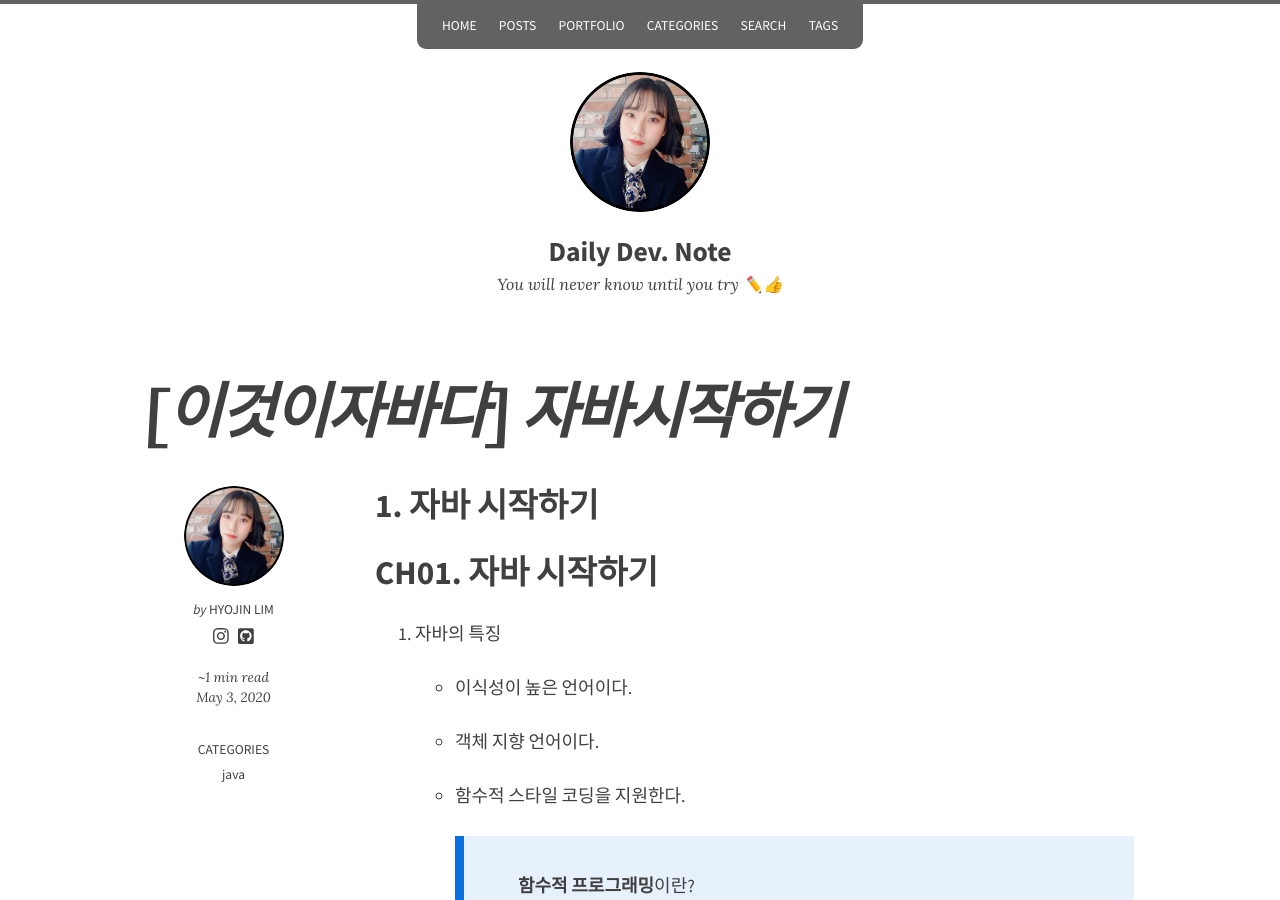
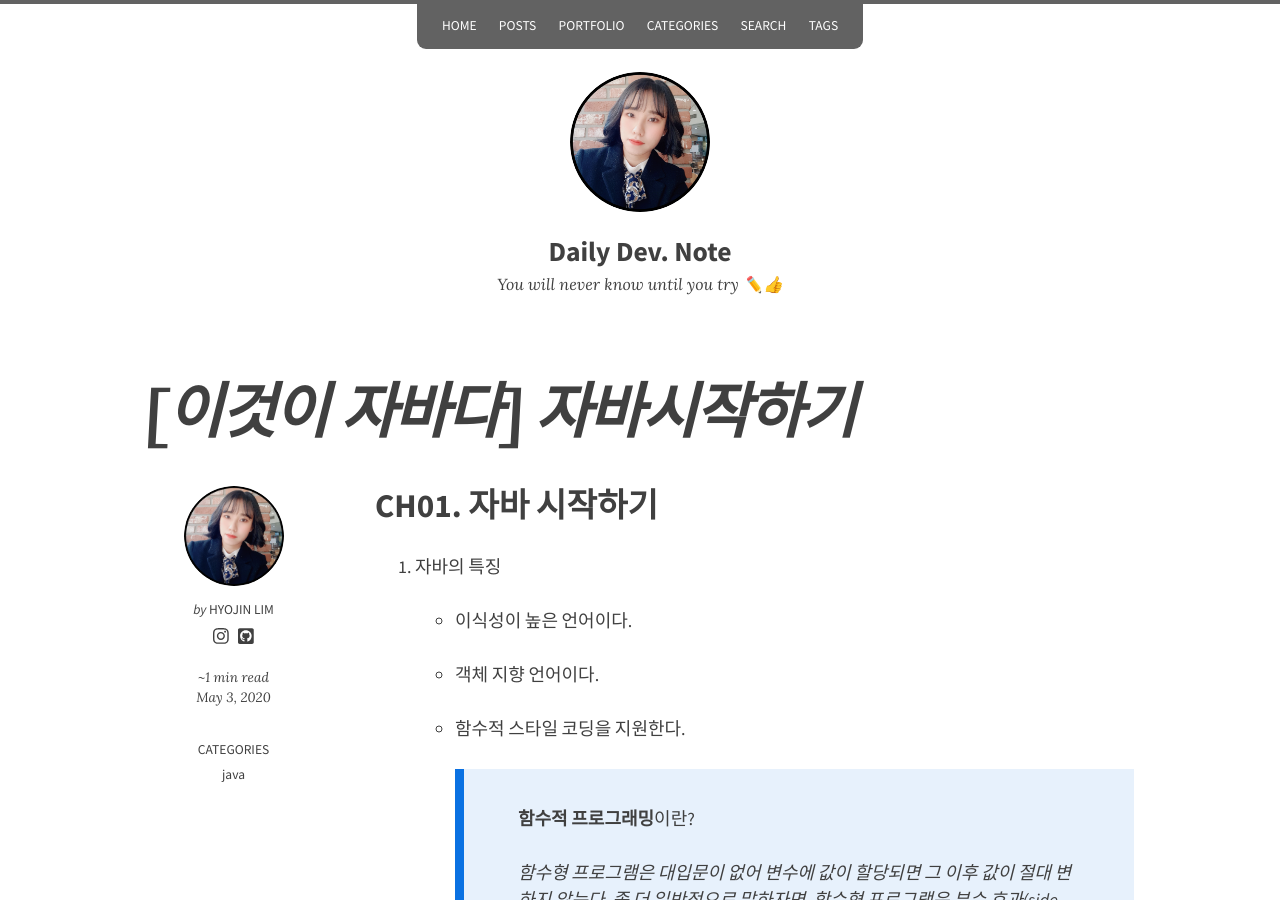
Before and after one commit to genie97/genie97.github.com, a Jekyll site: the page built from _posts/2020-05-03-[이것이자바다]-자바시작하기.md, in a window 1280 px wide and 900 px high. Built offline with Jekyll 4.4.1, drawn with Linux system fonts in a browser that asks for light colours; nearby versions of some CDN libraries; a script that is not in the unit is left out.

Commit message:
add post - java01

```diff
--- a/_posts/2020-05-03-[이것이자바다]-자바시작하기.md
+++ b/_posts/2020-05-03-[이것이자바다]-자바시작하기.md
@@ -1,11 +1,9 @@
 ---
 layout: post
-title: "[이것이자바다] 자바시작하기"
+title: "[이것이 자바다] 자바시작하기"
 date: "2020-05-03"
 categories: java
 ---
-
-# 1. 자바 시작하기
 
 # CH01. 자바 시작하기
 
```
